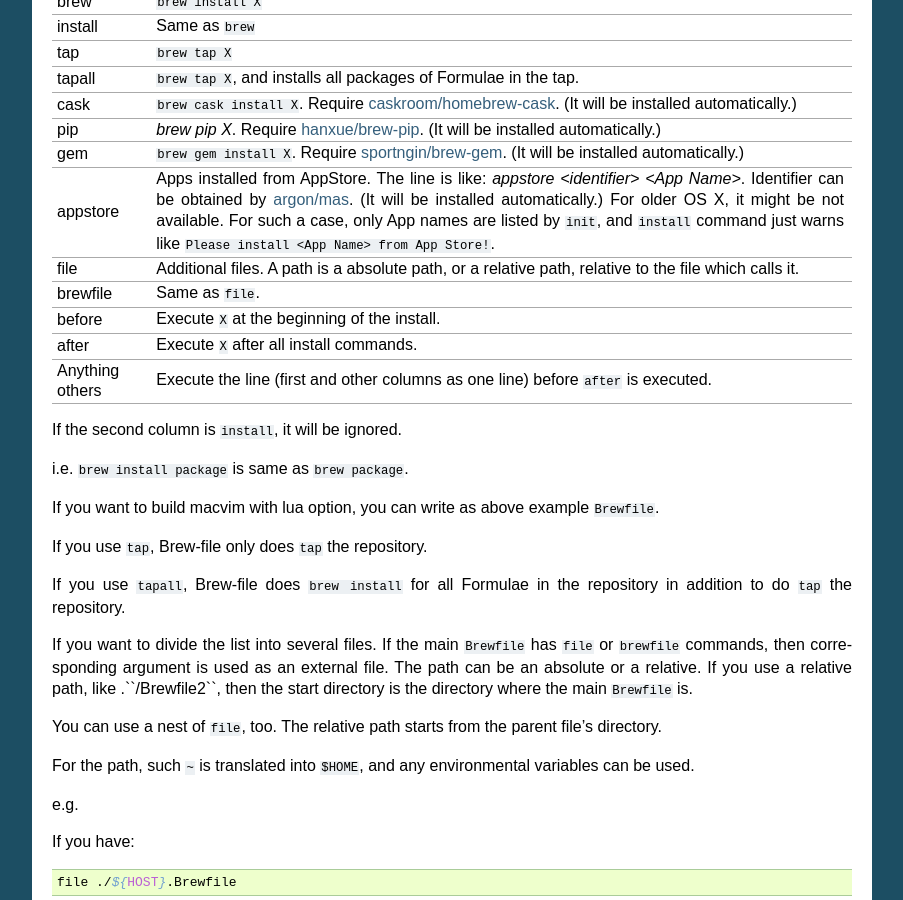
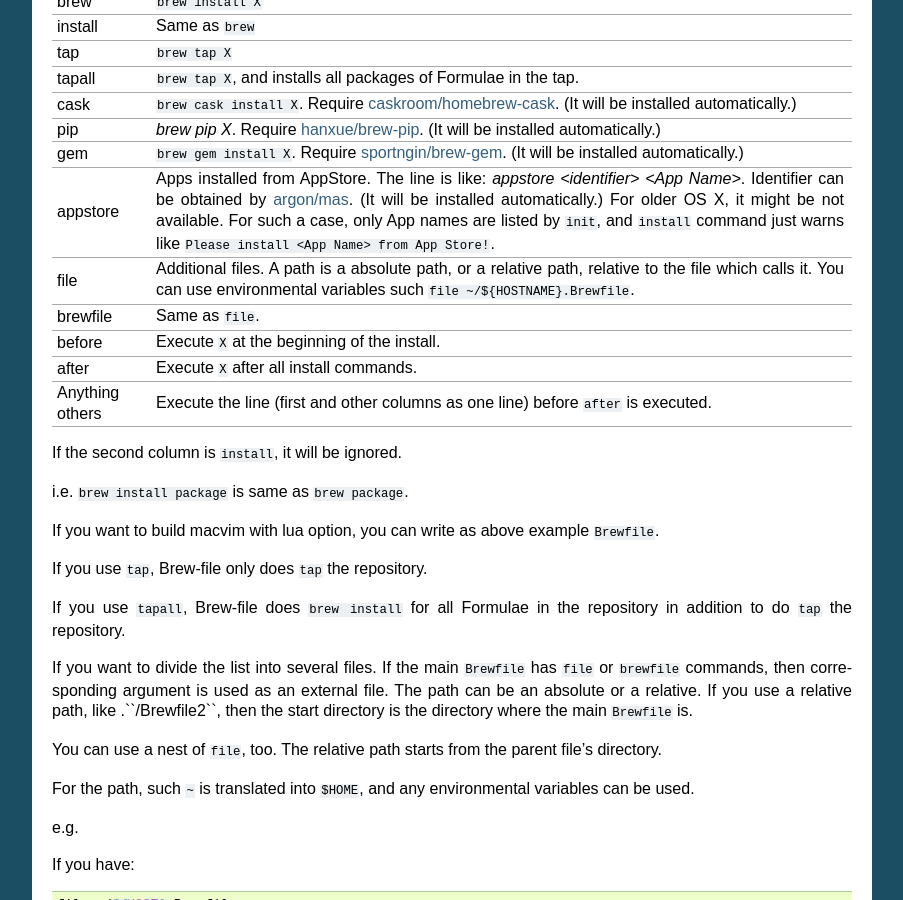
Before and after one commit to rcmdnk/homebrew-file, a Sphinx documentation site: the page built from docs/usage.rst, in a window 1280 px wide and 900 px high, scrolled down 1158 px. Shown: the whole window, without its empty margins (198-1101 px from the left). Built offline with Sphinx 7.4.7, drawn with Linux system fonts in a browser that asks for light colours.

Commit message:
env support for Brewfile content

```diff
--- a/docs/usage.rst
+++ b/docs/usage.rst
@@ -77,7 +77,7 @@ cask             ``brew cask install X``. Require `caskroom/homebrew-cask <https
 pip              `brew pip X`. Require `hanxue/brew-pip <https://github.com/hanxue/brew-pip>`_. (It will be installed automatically.)
 gem              ``brew gem install X``. Require `sportngin/brew-gem <https://github.com/sportngin/brew-gem>`_. (It will be installed automatically.)
 appstore         Apps installed from AppStore. The line is like: `appstore <identifier> <App Name>`. Identifier can be obtained by `argon/mas <https://github.com/argon/mas>`_. (It will be installed automatically.) For older OS X, it might be not available. For such a case, only App names are listed by ``init``, and ``install`` command just warns like ``Please install <App Name> from App Store!``.
-file             Additional files. A path is a absolute path, or a relative path, relative to the file which calls it.
+file             Additional files. A path is a absolute path, or a relative path, relative to the file which calls it. You can use environmental variables such ``file ~/${HOSTNAME}.Brewfile``.
 brewfile         Same as ``file``.
 before           Execute ``X`` at the beginning of the install.
 after            Execute ``X`` after all install commands.
```
Also changed, not shown: 1 other file.
